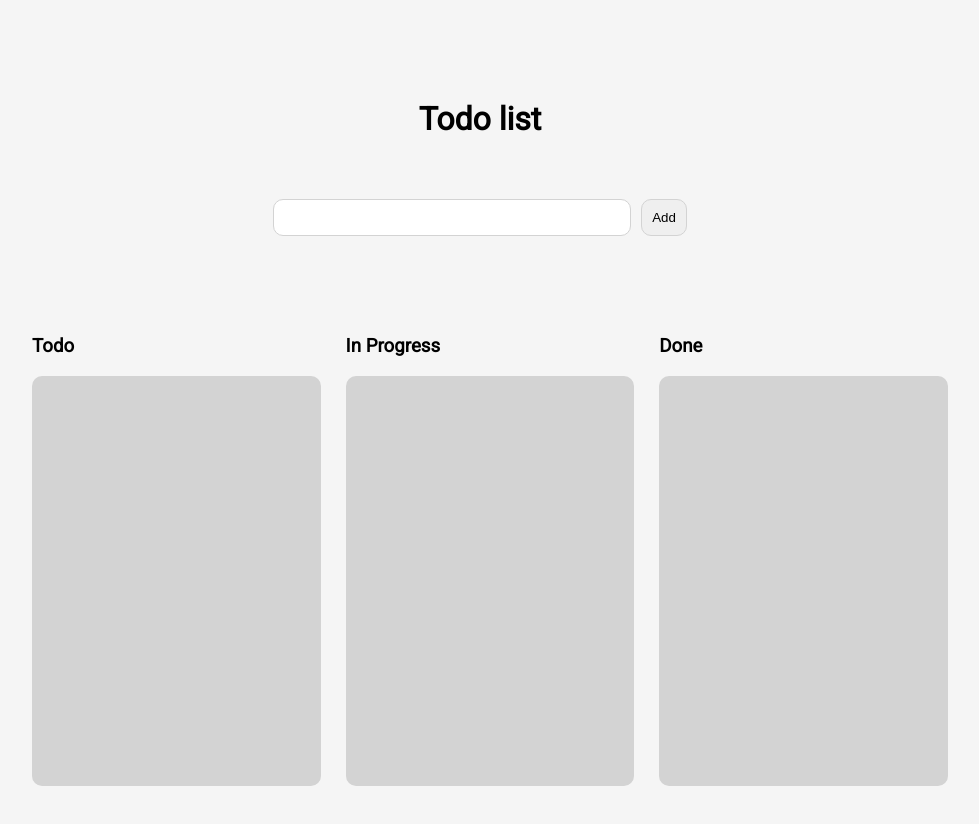
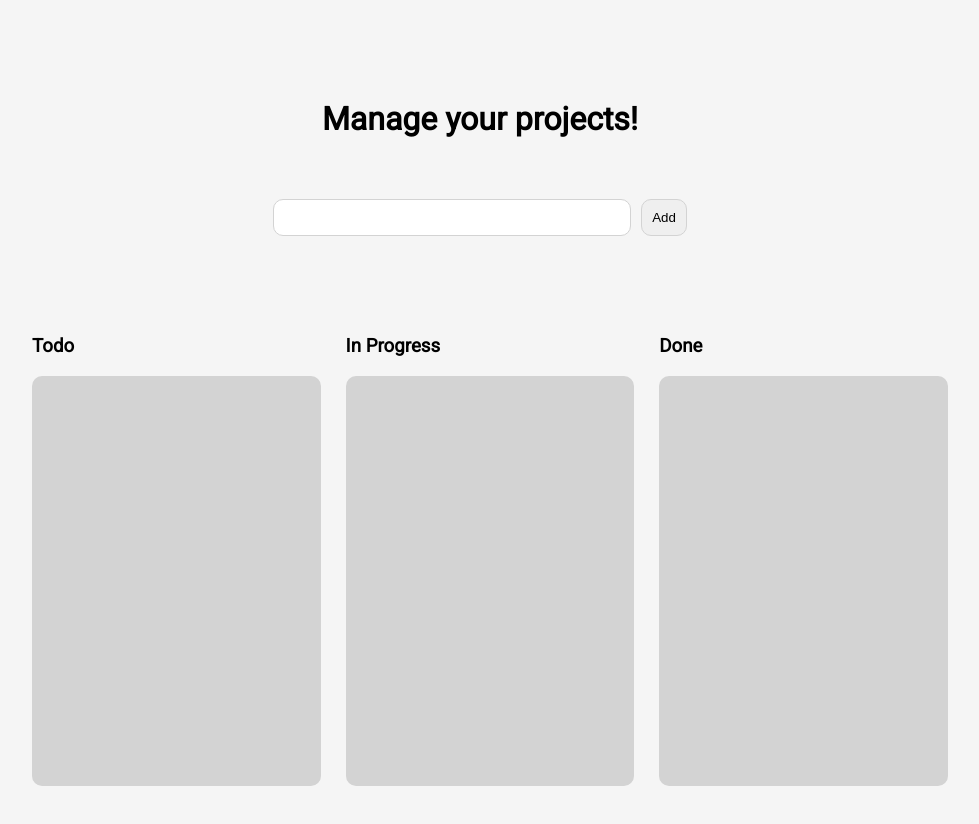
Before and after one commit to lsenaa/DnD-Kanban-board, a React (Create React App) app: page / in a window 1280 px wide. Shown: the top 824 px of the page, without its empty margins (160-1139 px from the left). Built offline with nearby package versions, Linux system fonts and the light colour scheme.

Commit message:
Refactor 타이틀 수정

```diff
--- a/src/App.js
+++ b/src/App.js
@@ -80,7 +80,7 @@ function App() {
 
   return (
     <div className="App">
-      <h1 className="title">Todo list</h1>
+      <h1 className="title">Manage your projects!</h1>
       <TodoInput
         todo={todo}
         setTodo={setTodo}
```
